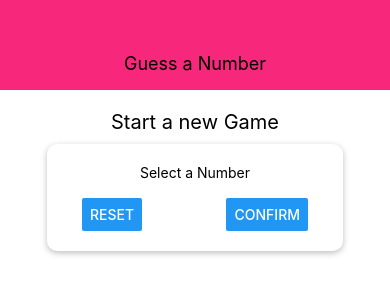
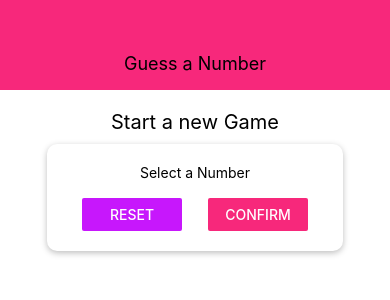
Before and after one commit to Pratikkshirsagar/guess-a-number, a React Native app: screen / in a window 390 px wide. Shown: the top 300 px of the page. Built offline with nearby package versions, Linux system fonts and the light colour scheme.

Commit message:
input handle

```diff
--- /dev/null
+++ b/components/Card.js
@@ -0,0 +1,20 @@
+import React from 'react';
+import { View, StyleSheet } from 'react-native';
+
+const Card = (props) => {
+  return <View style={{ ...styles.card, ...props.style }}>{props.children}</View>;
+};
+
+const styles = StyleSheet.create({
+  card: {
+    shadowColor: 'black',
+    shadowOffset: { width: 0, height: 2 },
+    shadowRadius: 6,
+    shadowOpacity: 0.26,
+    backgroundColor: 'white',
+    elevation: 6,
+    padding: 20,
+    borderRadius: 10,
+  },
+});
+export default Card;
--- a/components/Header.js
+++ b/components/Header.js
@@ -1,5 +1,6 @@
 import React from 'react';
 import { View, Text, StyleSheet } from 'react-native';
+import Colors from '../constants/color';
 
 const Header = ({ title }) => {
   return (
@@ -14,7 +15,7 @@
     width: '100%',
     height: 90,
     paddingTop: 36,
-    backgroundColor: '#f7287b',
+    backgroundColor: Colors.primary,
     alignItems: 'center',
     justifyContent: 'center',
   },
--- /dev/null
+++ b/components/Input.js
@@ -0,0 +1,17 @@
+import React from 'react';
+import { StyleSheet, TextInput } from 'react-native';
+
+const Input = (props) => {
+  return <TextInput {...props} style={{ ...styles.Input, ...props.style }} />;
+};
+
+const styles = StyleSheet.create({
+  input: {
+    height: 30,
+    borderBottomColor: 'grey',
+    borderBottomWidth: 1,
+    marginVertical: 10,
+  },
+});
+
+export default Input;
--- /dev/null
+++ b/constants/color.js
@@ -0,0 +1,4 @@
+export default {
+  primary: '#f7287b',
+  accent: '#c717fc',
+};
--- a/screens/StartGameScreen.js
+++ b/screens/StartGameScreen.js
@@ -1,18 +1,33 @@
 import React from 'react';
-import { View, Text, StyleSheet, TextInput, Button } from 'react-native';
+import { View, Text, StyleSheet, Button } from 'react-native';
+import Card from '../components/Card';
+import Input from '../components/Input';
+
+import Colors from '../constants/color';
 
 const StartGameScreen = (props) => {
   return (
     <View style={styles.screen}>
       <Text style={styles.title}>Start a new Game</Text>
-      <View style={styles.inputContainer}>
+      <Card style={styles.inputContainer}>
         <Text>Select a Number</Text>
-        <TextInput />
+        <Input
+          style={styles.input}
+          blurOnSubmit
+          autoCapitalize="none"
+          autoCorrect={false}
+          keyboardType="numeric"
+          maxLength={2}
+        />
         <View style={styles.buttonContainer}>
-          <Button title="Reset" onPress={() => {}} />
-          <Button title="Confirm" onPress={() => {}} />
+          <View style={styles.button}>
+            <Button title="Reset" onPress={() => {}} color={Colors.accent} />
+          </View>
+          <View style={styles.button}>
+            <Button title="Confirm" onPress={() => {}} color={Colors.primary} />
+          </View>
         </View>
-      </View>
+      </Card>
     </View>
   );
 };
@@ -31,14 +46,6 @@
     width: 300,
     maxWidth: '80%',
     alignItems: 'center',
-    shadowColor: 'black',
-    shadowOffset: { width: 0, height: 2 },
-    shadowRadius: 6,
-    shadowOpacity: 0.26,
-    backgroundColor: 'white',
-    elevation: 6,
-    padding: 20,
-    borderRadius: 10,
   },
   buttonContainer: {
     flexDirection: 'row',
@@ -46,6 +53,13 @@
     justifyContent: 'space-between',
     paddingHorizontal: 15,
   },
+  button: {
+    width: 100,
+  },
+  input: {
+    width: 50,
+    textAlign: 'center',
+  },
 });
 
 export default StartGameScreen;
```
